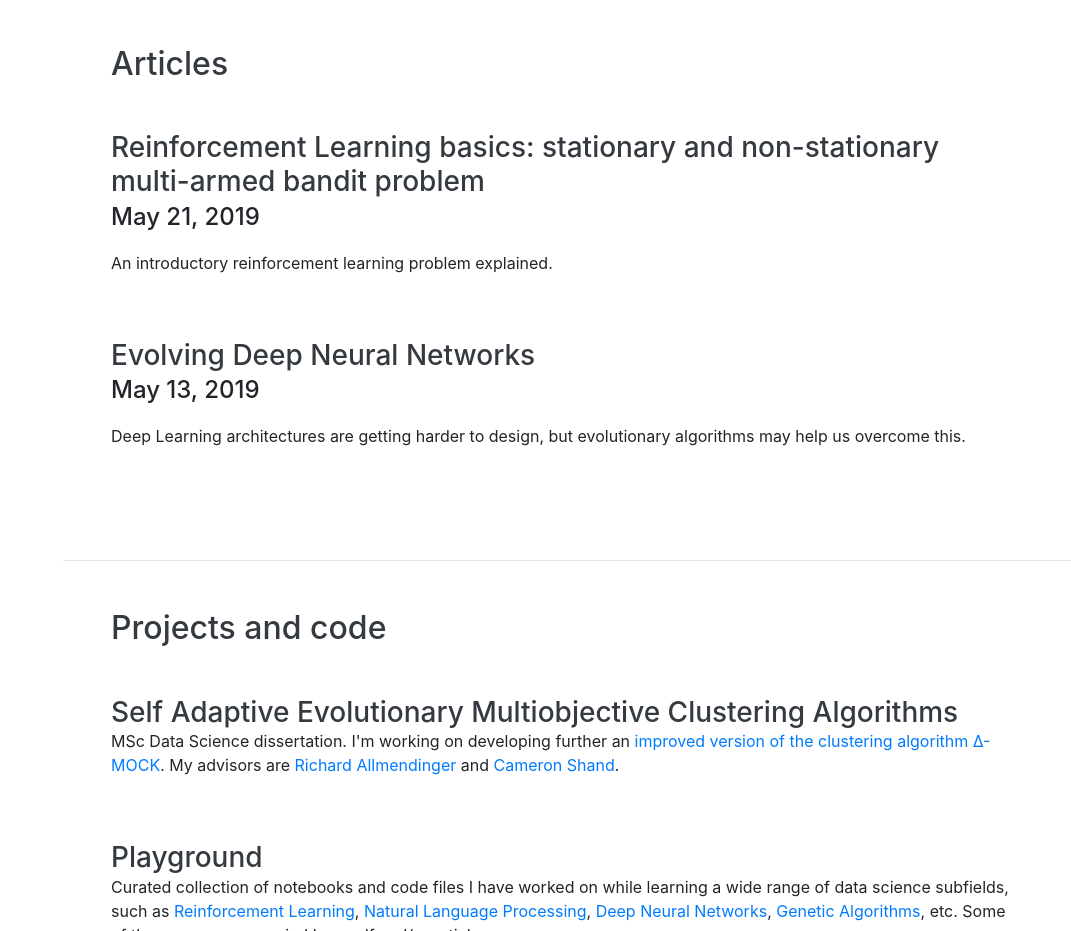
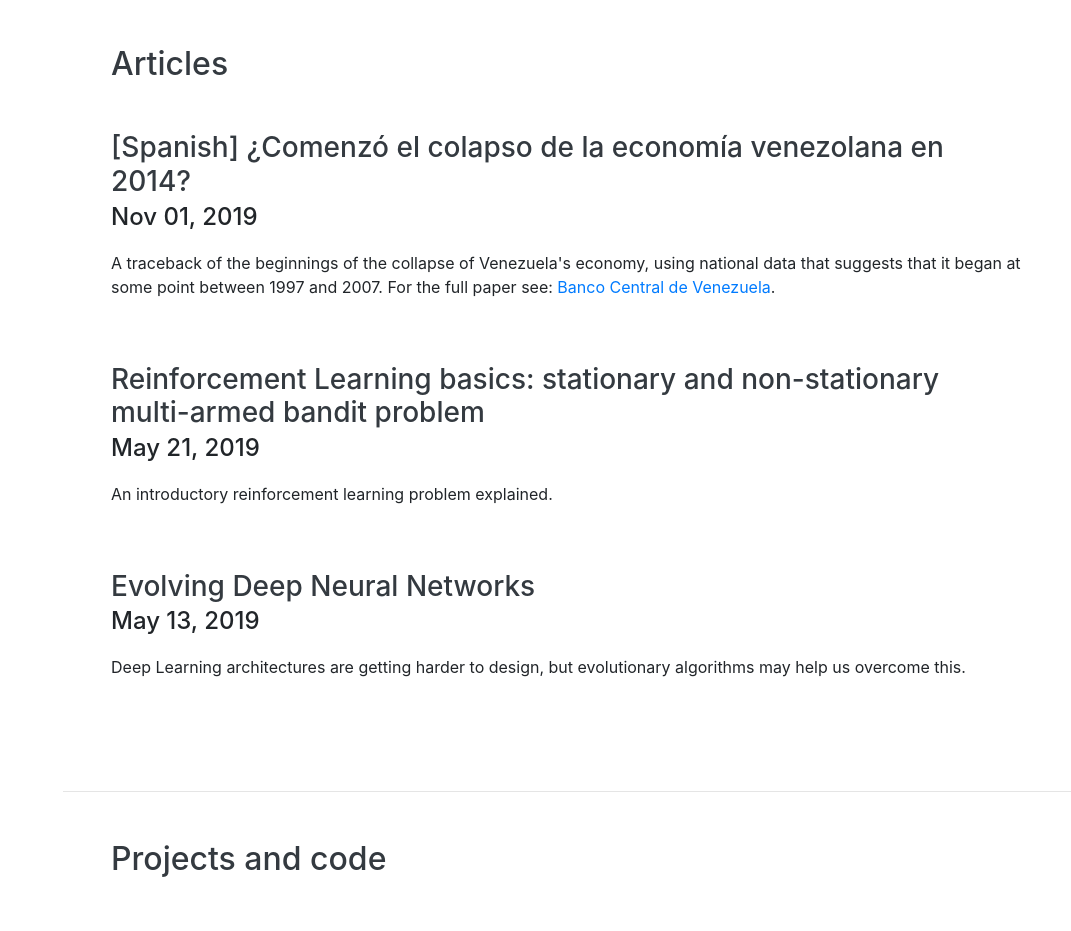
Before and after one commit to luisds95/luisds95.github.io, a website with bundled scripts: page index.html in a window 1280 px wide. Shown: the part 804-1735 px from the top of the page, without its empty margins (209-1280 px from the left). Built offline with nearby package versions, Linux system fonts and the light colour scheme; a web font is replaced by a local one.

Commit message:
BCV article added

```diff
--- a/index.html
+++ b/index.html
@@ -83,6 +83,16 @@
     <section class="p-3 p-lg-5 d-flex justify-content-center" id="articles">
       <div class="w-100">
         <h2 class="mb-5">Articles</h2>
+
+        <div class="d-flex flex-column flex-md-row justify-content-between mb-5">
+          <div class="resume-content">
+            <a href="http://www.debatesiesa.com/comenzo-el-colapso-de-la-economia-venezolana-en-2014/">
+				<h3 class="mb-0">[Spanish] ¿Comenzó el colapso de la economía venezolana en 2014?</h3>
+			</a>
+			<div class="subheading mb-3">Nov 01, 2019</div>
+            <p>A traceback of the beginnings of the collapse of Venezuela's economy, using national data that suggests that it began at some point between 1997 and 2007. For the full paper see: <a href="http://www.bcv.org.ve/publicaciones/ndeg-175-cambios-estructurales-de-los-sectores-productivos-de-la-economia-venezolana">Banco Central de Venezuela</a>.</p>
+          </div>
+        </div>
 
 		<div class="d-flex flex-column flex-md-row justify-content-between mb-5">
           <div class="resume-content">
```
